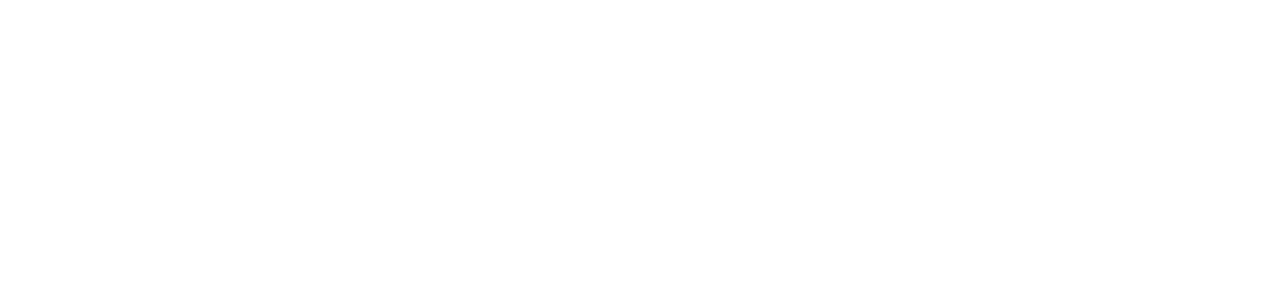
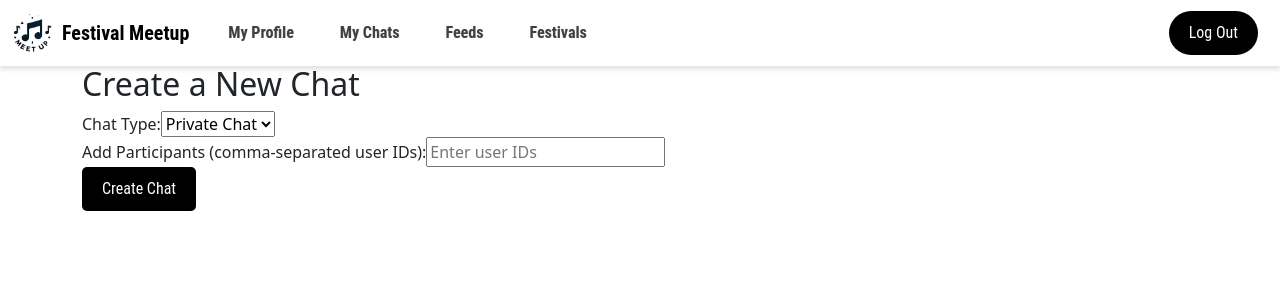
Before and after one commit to Lucy8824/CFG-degree-fullstack-group-project-2024, a React (Create React App) app in the folder frontend/: page /Messages/1 in a window 1280 px wide. Before the commit this address had no page. Shown: the top 300 px of the page. Built offline with nearby package versions, Linux system fonts and the light colour scheme; sample sign-in values are in the browser's storage.

Commit message:
added messages / chat

```diff
--- a/frontend/src/App.js
+++ b/frontend/src/App.js
@@ -36,7 +36,7 @@ const App = () => {
                     element={<FestivalDetailsPage />}
                   />
                   <Route path="/Feeds/:user_id" element={<FeedsPage />} />
-                  <Route path="/Messages" element={<ChatsPage />} />
+                  <Route path="/Messages/:user_id" element={<ChatsPage />} />
                 </Route>
               </Routes>
             </div>
--- a/frontend/src/Pages/Festivals.js
+++ b/frontend/src/Pages/Festivals.js
@@ -1,6 +1,7 @@
 import React, { useState, useEffect } from "react";
 import FestivalCard from "../component/FestivalCard";
 import { Container, Row, Col, Card, Form } from "react-bootstrap";
+import { useParams } from "react-router-dom";
 import "../App.css";
 import NavBar from "../components/NavBar/NavBar";
 import "../components/SearchBox.css";
@@ -9,6 +10,7 @@ import "../components/Banner.css";
 // Would also need to import Profile, Chats and Logout?
 
 async function fetchFestivals() {
+
     try {
         const response = await fetch('http://localhost:3006/api/festivals?page=0');
         const data = await response.json();
@@ -19,8 +21,9 @@ async function fetchFestivals() {
     }
 };
 
-function Festivals() {
-
+const Festivals = () => {
+    const { user_id: userId} = useParams()
+    console.log("festivals:", userId);
     const [festivals, setFestivals] = useState([]);
     const [searchQuery, setSearchQuery] = useState(''); // state to handle search input
 
@@ -49,7 +52,7 @@ function Festivals() {
     return (
 
         <>
-            <NavBar />
+            <NavBar userId={userId} />
             <div className="overlay"></div>
             <div className="banner">
                 <h1>Where will you dance next?</h1>
--- a/frontend/src/components/FeedsPage/CommentSection.js
+++ b/frontend/src/components/FeedsPage/CommentSection.js
@@ -32,7 +32,7 @@ const CommentSection = ({ userId, postId }) => {
             // Refresh comments after adding a new one
             const response = await axios.get(`http://localhost:3006/post/${postId}/comments`);
             setComments(response.data);
-
+            console.log("Comment:", response.data);
             setNewComment('');
         } catch (error) {
             console.error('Error adding comment:', error);
--- a/frontend/src/components/MessagesPage/ChatsPage.js
+++ b/frontend/src/components/MessagesPage/ChatsPage.js
@@ -1,8 +1,11 @@
 import React, { useState } from "react";
 import NewMessage from "./NewMessage";
 import Messages from "./Messages";
+import NavBar from "../NavBar/NavBar";
+import { useParams } from "react-router-dom";
 
 const ChatsPage = () => {
+  const { user_id: userId} = useParams()
   const [currentChatId, setCurrentChatId] = useState(null);
 
   const handleCreateChat = (conversation_id) => {
@@ -10,6 +13,7 @@ const ChatsPage = () => {
   };
   return (
     <div>
+      <NavBar userId={userId} />
       {!currentChatId ? (
         <NewMessage onCreate={handleCreateChat} />
       ) : (
--- a/frontend/src/components/NavBar/NavBar.js
+++ b/frontend/src/components/NavBar/NavBar.js
@@ -19,7 +19,7 @@ const NavBar = ({userId}) => {
                 <Navbar.Collapse id="basic-navbar-nav" className="justify-content-between" >
                     <Nav className="mr-auto custom-nav-links">
                         <Nav.Link className="navBarList" as={Link} to={`/Profile/${userId}`}>My Profile</Nav.Link>
-                        <Nav.Link className="navBarList"as={Link} to="/chats">My Chats</Nav.Link>
+                        <Nav.Link className="navBarList"as={Link} to={`/Messages/${userId}`}>My Chats</Nav.Link>
                         <Nav.Link className="navBarList"as={Link} to={`/feeds/${userId}`}>Feeds</Nav.Link>
                         <Nav.Link className="navBarList"as={Link} to="/festivals">Festivals</Nav.Link>
                     </Nav>
```
Also changed, not shown: 1 other file (tests, documents, lock files or other folders).
